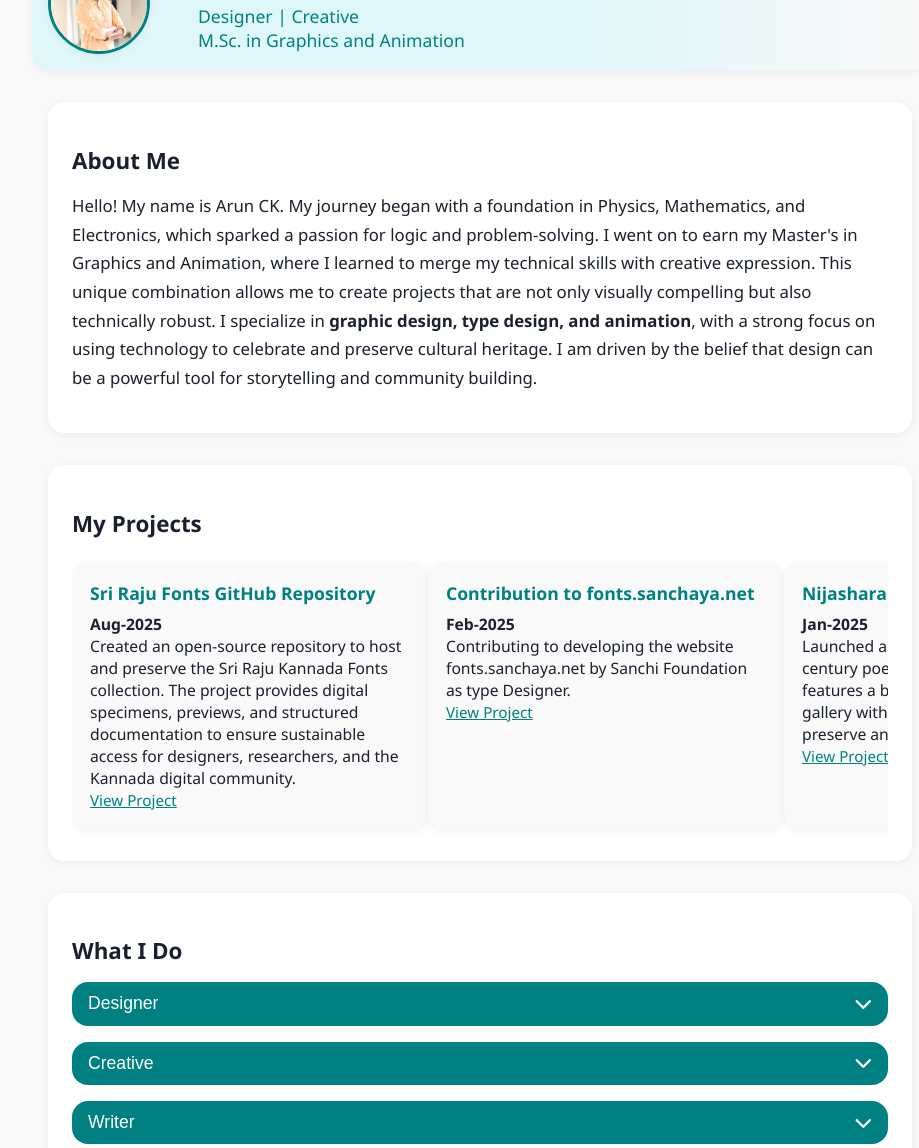
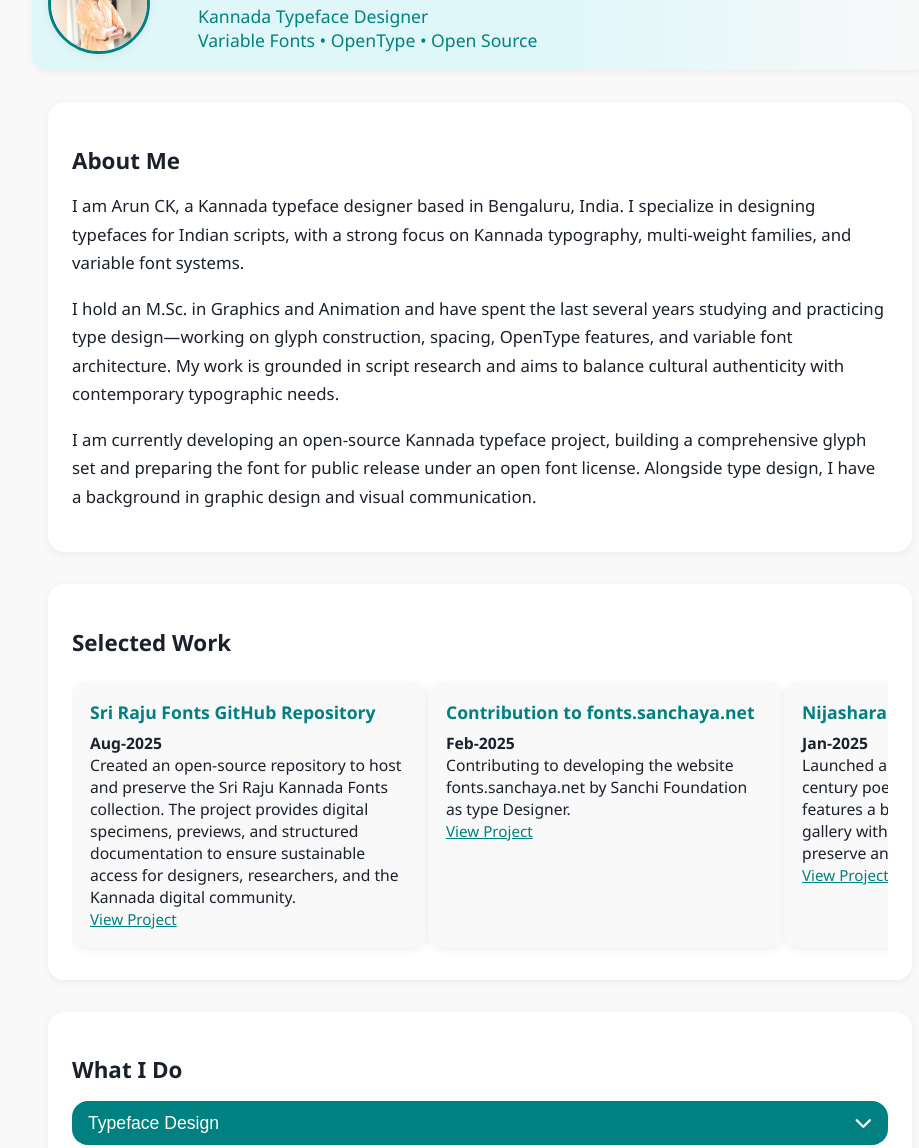
Before and after one commit to imarunck/imarunck, a plain HTML site: page index.html in a window 1280 px wide. Shown: the part 152-1300 px from the top of the page, without its empty margins (160-1079 px from the left). Drawn offline with Linux system fonts and the light colour scheme.

Commit message:
info update

```diff
--- a/index.html
+++ b/index.html
@@ -69,6 +69,7 @@
   </header>
 
 <!-- Hero Banner -->
+
 <section class="hero">
   <div class="hero-content">
     <div class="avatar">
@@ -76,23 +77,31 @@
     </div>
     <div class="hero-text">
       <h1>Arun CK</h1>
-        <p>Designer | Creative</p>
-        <p>M.Sc. in Graphics and Animation</p>
+      <p>Kannada Typeface Designer</p>
+      <p>Variable Fonts • OpenType • Open Source</p>
     </div>
   </div>
 </section>
 
 <!-- About Me -->
+
 <section class="about">
   <h2>About Me</h2>
   <p>
-      Hello! My name is Arun CK. My journey began with a foundation in Physics, Mathematics, and Electronics, which sparked a passion for logic and problem-solving. I went on to earn my Master's in Graphics and Animation, where I learned to merge my technical skills with creative expression. This unique combination allows me to create projects that are not only visually compelling but also technically robust. I specialize in <strong>graphic design, type design, and animation</strong>, with a strong focus on using technology to celebrate and preserve cultural heritage. I am driven by the belief that design can be a powerful tool for storytelling and community building.
+    I am Arun CK, a Kannada typeface designer based in Bengaluru, India. I specialize in designing typefaces for Indian scripts, with a strong focus on Kannada typography, multi-weight families, and variable font systems.
+  </p>
+  <p>
+    I hold an M.Sc. in Graphics and Animation and have spent the last several years studying and practicing type design—working on glyph construction, spacing, OpenType features, and variable font architecture. My work is grounded in script research and aims to balance cultural authenticity with contemporary typographic needs.
+  </p>
+  <p>
+    I am currently developing an open-source Kannada typeface project, building a comprehensive glyph set and preparing the font for public release under an open font license. Alongside type design, I have a background in graphic design and visual communication.
   </p>
 </section>
 
 <!-- Projects Section -->
+
 <section class="projects">
-  <h2>My Projects</h2>
+  <h2>Selected Work</h2>
   <div class="projects-carousel">
     <div class="carousel-track">
       <!-- Project cards will be injected here by JS -->
@@ -103,48 +112,52 @@
 </section>
 
 <!-- What I Do Section -->
-  <!-- What I Do Section -->
+
 <section class="what-i-do">
   <h2>What I Do</h2>
+
   <div class="dropdown">
-    <button class="dropdown-btn">Designer <i class="fa fa-chevron-down"></i></button>
+    <button class="dropdown-btn">Typeface Design <i class="fa fa-chevron-down"></i></button>
     <div class="dropdown-content">
       <ul>
-          <li>Graphic Designer</li>
-          <li>Type Designer</li>
-          <li>UI Designer</li>
+        <li>Kannada & Indian Script Typefaces</li>
+        <li>Multi-weight & Variable Fonts</li>
+        <li>OpenType Features</li>
       </ul>
     </div>
   </div>
 
   <div class="dropdown">
-      <button class="dropdown-btn">Creative <i class="fa fa-chevron-down"></i></button>
+    <button class="dropdown-btn">Typography & Research <i class="fa fa-chevron-down"></i></button>
     <div class="dropdown-content">
       <ul>
-            <li>Websites</li>
-            <li>Language Tools</li>
-            <li>Animations</li>
+        <li>Script Research</li>
+        <li>Glyph Systems & Spacing</li>
+        <li>Open-source Font Development</li>
       </ul>
     </div>
   </div>
+
   <div class="dropdown">
-      <button class="dropdown-btn">Writer <i class="fa fa-chevron-down"></i></button>
+    <button class="dropdown-btn">Visual Communication <i class="fa fa-chevron-down"></i></button>
     <div class="dropdown-content">
       <ul>
-            <li>Blogs</li>
-            <li>Articles</li>
-            <li>Poems</li>
+        <li>Graphic Design</li>
+        <li>Design Systems</li>
+        <li>Writing & Documentation</li>
       </ul>
     </div>
   </div>
 </section>
+
+
   <!-- Contact Section -->
   <section class="contact">
     <h2>Get In Touch</h2>
     <p>I'm always open to new collaborations and exciting projects. Let's connect!</p>
     <ul>
       <li><strong>Email:</strong> <a href="mailto:info@arunck.com">info@arunck.com</a></li>
-      <li><strong>WhatsApp/Phone:</strong> <a href="https://wa.me/918123257549" target="_blank">+91-8123257549</a></li>
+      <li><strong>WhatsApp/Phone:</strong> <a href="https://wa.me/message/SZCUHYSGSGVIC1" target="_blank">+91-8123257549</a></li>
       <li><strong>Location:</strong> Bengaluru, Karnataka</li>
     </ul>
   </section>
@@ -155,6 +168,7 @@
     <div class="footer-meta">
       <span>© <span id="footer-year"></span> Arun CK</span>
       <span class="footer-note">Developed with AI in Bengaluru</span>
+      <span class="footer-note">imarunck = I’m Arun CK · Building open Indian fonts</span>
     </div>
   </div>
 </footer>
```
Lines whose indentation alone changed are shown as unchanged.
